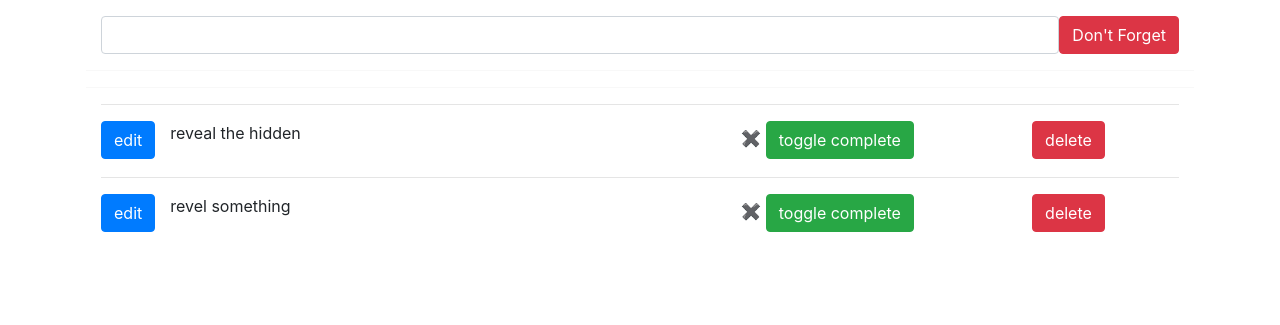
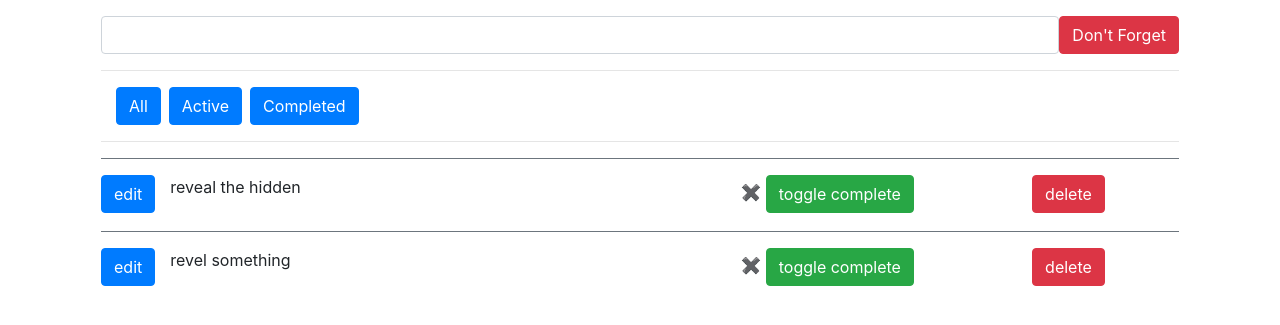
Before and after one commit to matt2tech/djangoTemplatePractice, a Django app: page /todo/ in a window 1280 px wide. Shown: the top 325 px of the page. Run offline with Django 3.2, Linux system fonts and the light colour scheme; data comes from the database, SQL or seed files in the repository; some libraries are stand-ins or nearby versions.

Commit message:
Filter buttons now work

```diff
--- a/app/templates/app/todos.html
+++ b/app/templates/app/todos.html
@@ -31,13 +31,28 @@
                 <button class="btn-danger btn">Don't Forget</button>
             </form>
         </div>
-        <hr class="line-dividers" />
-
-        <hr class="line-dividers" />
+        <div class="container">
+            <hr class="" />
+            <div class="container d-flex">
+                <form method="GET" action="{% url 'app:todos' %}">
+                    <input type="hidden" name="filter" value="ALL" />
+                    <button class="btn btn-primary mr-2">All</button>
+                </form>
+                <form method="GET" action="{% url 'app:todos' %}">
+                    <input type="hidden" name="filter" value="ACTIVE" />
+                    <button class="btn btn-primary mr-2">Active</button>
+                </form>
+                <form method="GET" action="{% url 'app:todos' %}">
+                    <input type="hidden" name="filter" value="COMPLETED" />
+                    <button class="btn btn-primary mr-2">Completed</button>
+                </form>
+            </div>
+            <hr class="" />
+        </div>
         <ul>
             {% for todo in todos %}
             <li class="container">
-                <hr />
+                <hr class="border-secondary" />
                 <div class="d-flex justify-content-between">
                     <form
                         method="POST"
@@ -60,7 +75,9 @@
                             size="24"
                             required
                         />
-                        <button class="btn btn-primary"><span class='border-bottom border-white'>⬇</span></button>
+                        <button class="btn btn-primary">
+                            <span class="border-bottom border-white">⬇</span>
+                        </button>
                     </form>
                     {% elif todo.editing is False %}
                     <p class="container">{{ todo.title }}</p>
@@ -92,10 +109,6 @@
     </body>
 
     <style>
-        .line-dividers {
-            color: lightgray;
-            opacity: 0.25;
-        }
         li {
             list-style: none;
         }
```
